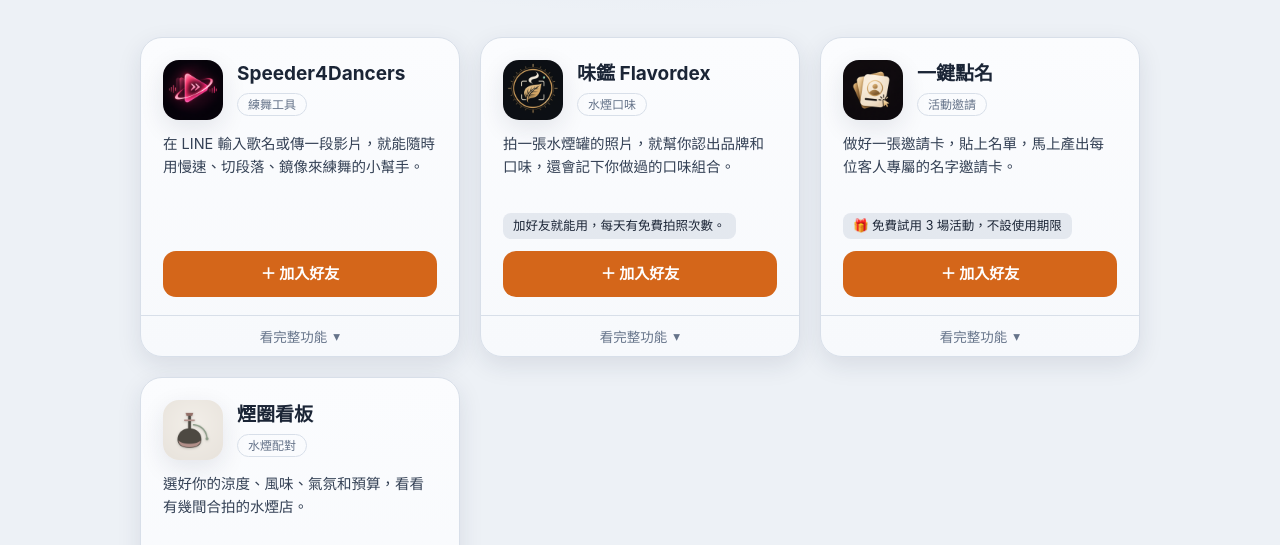
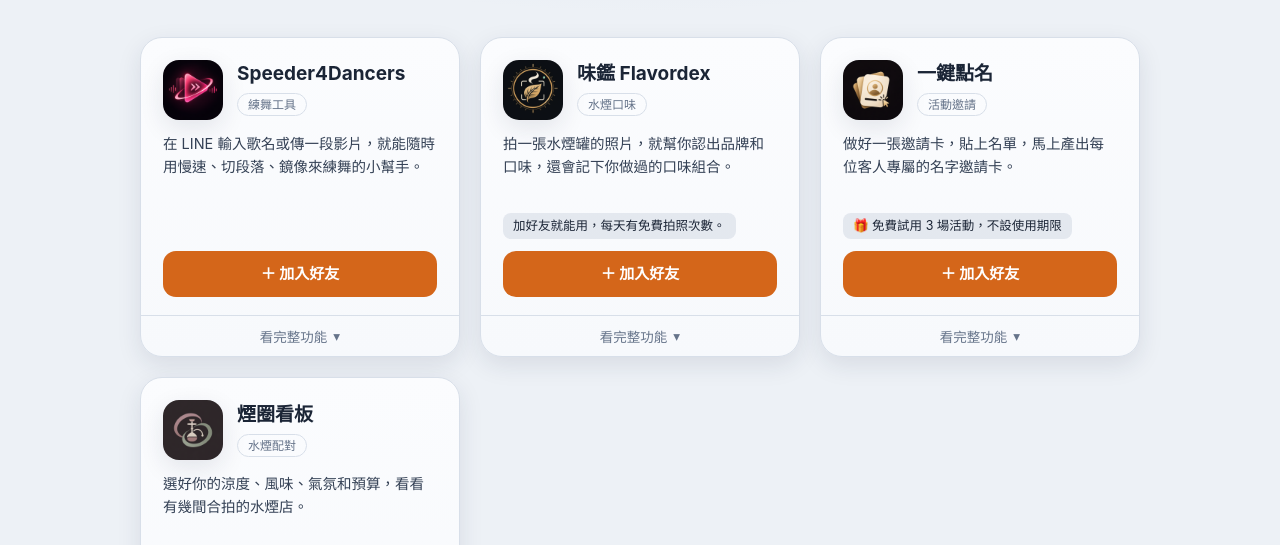
Before and after one commit to beccalzh/becca-line-bots, a plain HTML site: page index.html in a window 1280 px wide. Shown: the part 207-752 px from the top of the page. Drawn offline with Linux system fonts and the light colour scheme.

Commit message:
Use the dark hookah logo for 煙圈看板
- Replace the 煙圈看板 icon with the dark version
- Regenerate the share image

Co-Authored-By: Claude Opus 5.5 <noreply@anthropic.com>
Claude-Session: https://claude.ai/code/session_01BxJGeWtM1rS4jzxwERGezX

```diff
--- a/index.html
+++ b/index.html
@@ -9,7 +9,7 @@
 <meta property="og:description" content="好用的 LINE bot 和網頁小工具一次找齊，點一下就能開始用。">
 <meta property="og:type" content="website">
 <meta property="og:url" content="https://beccalzh.github.io/becca-line-bots/">
-<meta property="og:image" content="https://beccalzh.github.io/becca-line-bots/assets/og-image-v7.png">
+<meta property="og:image" content="https://beccalzh.github.io/becca-line-bots/assets/og-image-v8.png">
 <meta property="og:image:width" content="1200">
 <meta property="og:image:height" content="630">
 <meta name="twitter:card" content="summary_large_image">
@@ -214,7 +214,7 @@ const BOTS = [
   {
     name: "煙圈看板",
     category: "水煙配對",
-    icon: "assets/yanquan-v2.png",
+    icon: "assets/yanquan-v3.png",
     tagline: "選好你的涼度、風味、氣氛和預算，看看有幾間合拍的水煙店。",
     note: "免加好友，打開網頁就能用",
     url: "https://claude.ai/artifact/HVsnS5aagPBrLHfu9zUimb",   // 網頁型：按鈕直接開這個網址
```
Also changed, not shown: assets/og-image-v7.png (deleted), assets/og-image-v8.png (added), assets/yanquan-v2.png (deleted), assets/yanquan-v3.png (added).
